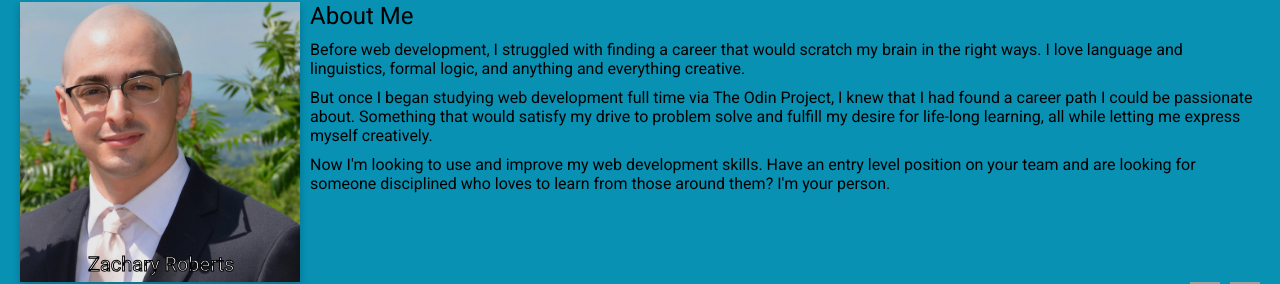
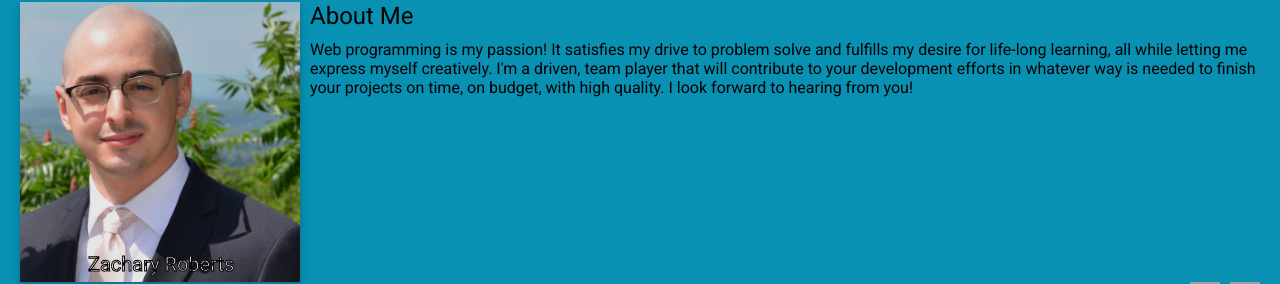
Before and after one commit to zbob889/portfolio, a JavaScript app in the folder portfolio/: page / in a window 1280 px wide. Shown: the part 18-302 px from the top of the page. Built offline with nearby package versions, Linux system fonts and the light colour scheme; grey boxes are pictures that could not be loaded; the HTML template or start-up script is replaced by a standard one.

Commit message:
Updated about me.

```diff
--- a/portfolio/src/components/Footer.js
+++ b/portfolio/src/components/Footer.js
@@ -17,7 +17,7 @@ export default function Footer(){
         <div className='footerContainer'>
             <div className='contactInfo'>
                 <p className='contactMe'>Contact Me</p>
-                <p>Please get in touch if you think our work could be mutually beneficial!</p>
+                <p>Please get in touch to discuss how I can contribute to your organization's software efforts!</p>
                 <div>
                     {/* <p>1234 Random Road</p> */}
                     <p>Arnhem, Netherlands </p>
--- a/portfolio/src/components/Header.js
+++ b/portfolio/src/components/Header.js
@@ -17,13 +17,10 @@ export default function Header(){
             <img className='profilePicture' src={ProfilePicture} alt="Me wearing a beanie, glasses, and a winter coat" />
             <p className='myName'>Zachary Roberts</p>
             <p className='title'>About Me</p>
-            <p className='text'>Before web development, I struggled with finding a career that would scratch my brain in the right
-                ways.  I love language and linguistics, formal logic, and anything and everything creative.</p>
-            <p className='text'>But once I began studying web development full time via The Odin Project, I knew that I had found
-                a career path I could be passionate about.  Something that would satisfy my drive to problem solve and fulfill my
-                desire for life-long learning, all while letting me express myself creatively.</p>
-            <p className='text'>Now I'm looking to use and improve my web development skills.  Have an entry level position on
-                your team and are looking for someone disciplined who loves to learn from those around them?  I'm your person.</p>
+            <p className='text'>Web programming is my passion!  It satisfies my drive to problem solve and fulfills my desire
+                for life-long learning, all while letting me express myself creatively.   I'm a driven, team player that will
+                contribute to your development efforts in whatever way is needed to finish your projects on time, on budget, with
+                high quality.  I look forward to hearing from you!</p>
             <div className='aboutMeFooter'>
                 <input onClick={goToGit} type='image' className='icon' src="https://cdn.jsdelivr.net/gh/devicons/devicon/icons/github/github-original.svg"
                     alt='Link to my Github' />
```
